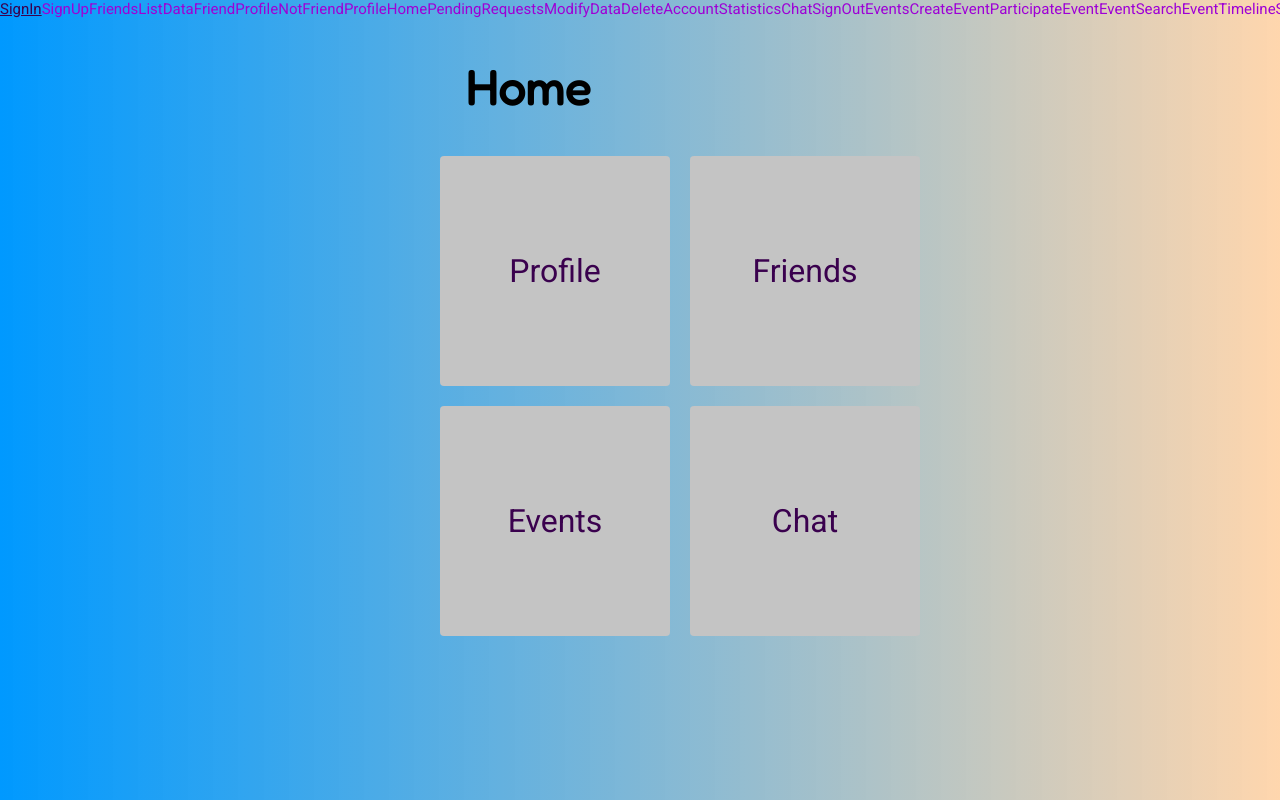
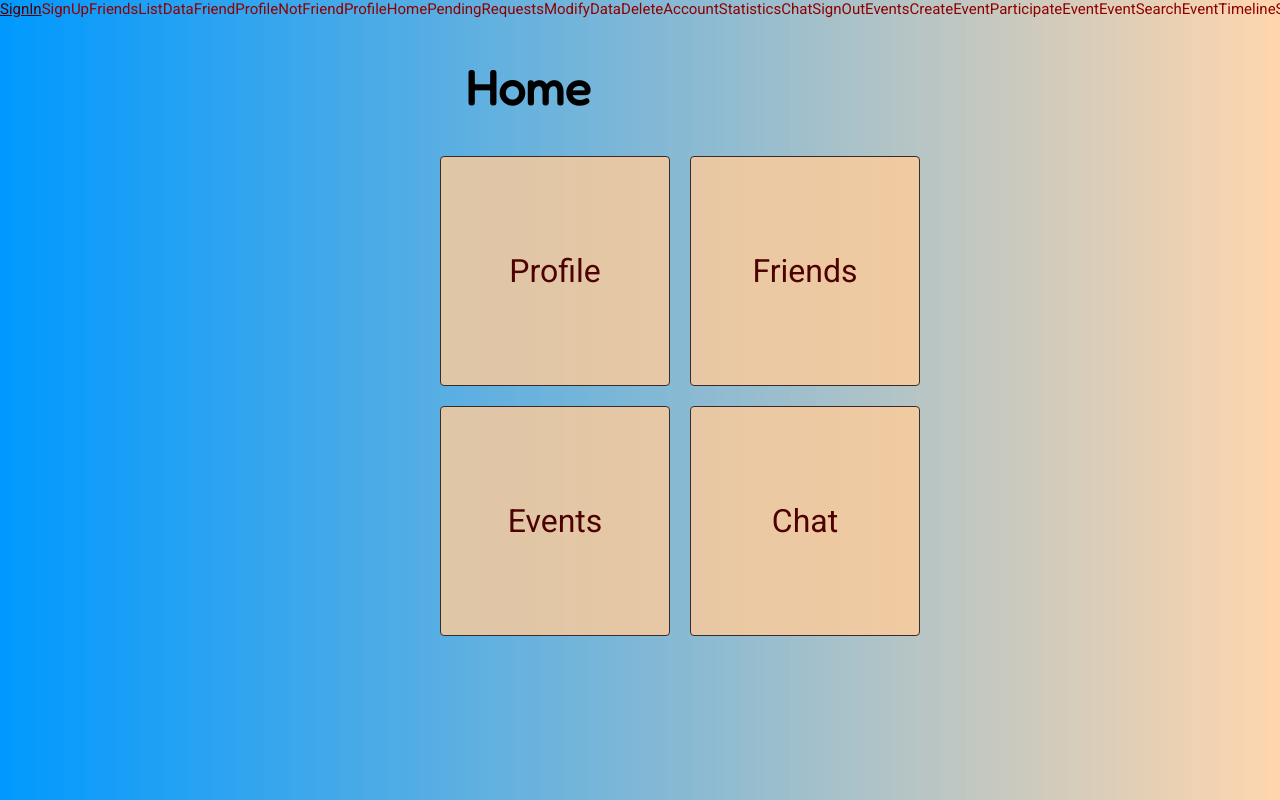
Before and after one commit to CCCarluchi/PW-I, a Vue app: page /Home in a window 1280 px wide. Shown: the top 800 px of the page. Built offline with nearby package versions, Linux system fonts and the light colour scheme.

Commit message:
Update style buttons

```diff
--- a/src/style.css
+++ b/src/style.css
@@ -1,21 +1,14 @@
 @import url('https://fonts.googleapis.com/css2?family=Fredoka&display=swap');
 @import url('https://fonts.googleapis.com/css2?family=Roboto&display=swap');
-
-/*.colorb{
-  width: 100vw;
-  height: 100vh;
-  background-image: linear-gradient(to right, #0099ff,#ffcc99cc);
-
-}*/
 
 a {
   font-family:'Roboto', sans-serif;
   font-size: 15px;
-  color: #9E00D6;
+  color: #8e0101;
   cursor: pointer;
 }
 a:hover {
-  color: #3A014E;
+  color: #4e0101;
   text-decoration: underline;
 }
 
@@ -31,11 +24,11 @@ header > a {
 a2 {
   font-family:'Roboto', sans-serif;
   font-size: 20px;
-  color: #9E00D6;
+  color: #8e0101;
   cursor: pointer;
 }
 a2:hover {
-  color: #3A014E;
+  color: #4e0101;
   text-decoration: underline;
 }
 
@@ -76,32 +69,32 @@ p2 {
 p3 {
   font-family:'Roboto', sans-serif;
   font-size: 20px;
-  color: #9E00D6;
+  color: #8e0101;
   text-decoration-line: underline;
 }
 
 p4 {
   font-family:'Roboto', sans-serif;
   font-size: 15px;
-  color: #9E00D6;
+  color: #8e0101;
   text-decoration-line: underline;
 }
 
 button {
   border-radius: 4px;
-  border: 1px solid transparent;
+  border: 1px solid rgb(62, 41, 41);
   padding: 2px;
   width: 106px;
   height: 30px;
   font-size: 20px;
   font-family: 'Roboto', sans-serif;
-  color: #3A014E;
-  background-color: #C4C4C4;
+  color: #4e0101;
+  background-color: rgba(255, 204, 153, 0.8);
   cursor: pointer;
   transition: border-color 0.25s;
 }
 button:hover {
-  border-color: #3A014E;
+  border-color: #4e0101;
 }
 button:focus,
 button:focus-visible {
@@ -110,31 +103,31 @@ button:focus-visible {
 
 .buttonH {
   border-radius: 4px;
-  border: 1px 1px solid transparent;
-  background-color: #C4C4C4;
+  border: 1px solid rgb(62, 41, 41);
+  background-color: rgba(255, 204, 153, 0.8);
   width: 137px;
   height: 137px;
   cursor: pointer;
 }
 .buttonH:hover {
-  border-color: #3A014E;
+  border-color: #4e0101;
 }
 
 button2 {
   border-radius: 4px;
-  border: 1px solid transparent;
+  border: 1px solid rgb(62, 41, 41);
   padding: 2px;
   width: 230px;
   height: 30px;
   font-size: 20px;
   font-family: 'Roboto', sans-serif;
-  color: #3A014E;
-  background-color: #C4C4C4;
+  color: #4e0101;
+  background-color: rgba(255, 204, 153, 0.8);
   cursor: pointer;
   transition: border-color 0.25s;
 }
 button2:hover {
-  border-color: #3A014E;
+  border-color: #4e0101;
 }
 button2:focus,
 button2:focus-visible {
@@ -162,10 +155,10 @@ input:focus{
   text-align:left;
 }
 input:required{
-  border-color: #9E00D6;
+  border-color: #8e0101;
 }
 input:invalid{
-  border-color: #9E00D6;
+  border-color: #8e0101;
 }
 
 textarea {
@@ -190,10 +183,10 @@ textarea:focus{
   text-align:left;
 }
 textarea:required{
-  border-color: #9E00D6;
+  border-color: #8e0101;
 }
 textarea:invalid{
-  border-color: #9E00D6;
+  border-color: #8e0101;
 }
 
 html{background-image: linear-gradient(to right, #0099ff,#ffcc99cc);}
@@ -215,39 +208,6 @@ article{
   margin: 0;
 }
 
-/*@media screen and (max-width: 650px) {
-  body {
-    margin: 0;
-    display: flow;
-    place-items: center;
-    min-width: 360px;
-    min-height: 640px;
-    overflow: scroll;
-  }
-
-  button {
-    border-radius: 4px;
-    border: 1px solid transparent;
-    padding: 2px;
-    width: 106px;
-    height: 30px;
-    font-size: 20px;
-    font-family: 'Roboto', sans-serif;
-    color: #3A014E;
-    background-color: #C4C4C4;
-    cursor: pointer;
-    transition: border-color 0.25s;
-  }
-  button:hover {
-    border-color: #3A014E;
-  }
-  button:focus,
-  button:focus-visible {
-    outline: 4px auto -webkit-focus-ring-color;
-  }
-
-}*/
-
 .card {
   margin: 0 auto;
   float: none;
@@ -256,7 +216,7 @@ article{
   padding: 38px 26px;
   width: 226px;
   height: 195px;
-  background-color: rgba(217, 217, 217, 0.3);
+  background-color: rgb(0, 153, 255);
 }
 
 .arrow {
@@ -519,31 +479,6 @@ article{
   margin: auto;
 }
 
-/*
-@media (max-width: 650px) {
-  .arrowContainer {
-    padding-left: 250px;
-  }
-}*/
-
-/*.pageContainer {
-  width: 1430px;
-  height: 1014px;
-  background-color: transparent;
-  margin: 2px 2px;
-  border: 0px solid transparent;
-}
-
-@media screen and (max-width: 650px) {
-  .pageContainer {
-    width: 1430px;
-    height: 1014px;
-    background-color: transparent;
-    margin: 2px 2px;
-    border: 0px solid transparent;
-  }
-}*/
-
 .profileGrid {
   display: grid;
   grid-template-columns: 5% auto 5%;
@@ -579,7 +514,7 @@ button3 {
   padding-top: 23px;
   display: block;
   border: 1px solid transparent;
-  color: black;
+  color: #4e0101;
   font-style: normal;
   height: 50px;
   font-size: 20px;
@@ -589,7 +524,7 @@ button3 {
   transition: border-color 0.25s;
 }
 button3:hover {
-  border-color: black;
+  border-color: transparent;
 }
 button3:focus,
 button3:focus-visible {
@@ -896,19 +831,19 @@ span1 {
 
   button {
     border-radius: 4px;
-    border: 1px solid transparent;
+    border: 1px solid rgb(62, 41, 41);
     padding: 2px;
     width: 259px;
     height: 43px;
     font-size: 32px;
     font-family: 'Roboto', sans-serif;
-    color: #3A014E;
-    background-color: #C4C4C4;
+    color: #4e0101;
+    background-color: rgba(255, 204, 153, 0.8);
     cursor: pointer;
     transition: border-color 0.25s;
   }
   button:hover {
-    border-color: #3A014E;
+    border-color: #4e0101;
   }
   button:focus,
   button:focus-visible {
@@ -918,11 +853,11 @@ span1 {
   a2 {
     font-family:'Roboto', sans-serif;
     font-size: 32px;
-    color: #9E00D6;
+    color: #8e0101;
     cursor: pointer;
   }
   a2:hover {
-    color: #3A014E;
+    color: #4e0101;
     text-decoration: underline;
   }
 
@@ -950,7 +885,7 @@ span1 {
     padding: 58px 46px;
     width: 669px;
     height: 472px;
-    background-color: #d9d9d94d;
+    background-color: rgb(0, 153, 255);
   }
 
   .listContainer{
@@ -1017,14 +952,14 @@ span1 {
 
   .buttonH {
     border-radius: 4px;
-    border: 1px 1px solid transparent;
-    background-color: #C4C4C4;
+    border: 1px solid rgb(62, 41, 41);
+    background-color: rgba(255, 204, 153, 0.8);
     width: 230px;
     height: 230px;
     cursor: pointer;
   }
   .buttonH:hover {
-    border-color: #3A014E;
+    border-color: #4e0101;
   }
 
   .column {
@@ -1035,19 +970,19 @@ span1 {
   }
   button2 {
     border-radius: 4px;
-    border: 1px solid transparent;
+    border: 1px solid rgb(62, 41, 41);
     padding: 2px;
     width: 417px;
     height: 54px;
     font-size: 20px;
     font-family: 'Roboto', sans-serif;
-    color: #3A014E;
-    background-color: #C4C4C4;
+    color: #4e0101;
+    background-color: rgba(255, 204, 153, 0.8);
     cursor: pointer;
     transition: border-color 0.25s;
   }
   button2:hover {
-    border-color: #3A014E;
+    border-color: #4e0101;
   }
   button2:focus,
   button2:focus-visible {
```
